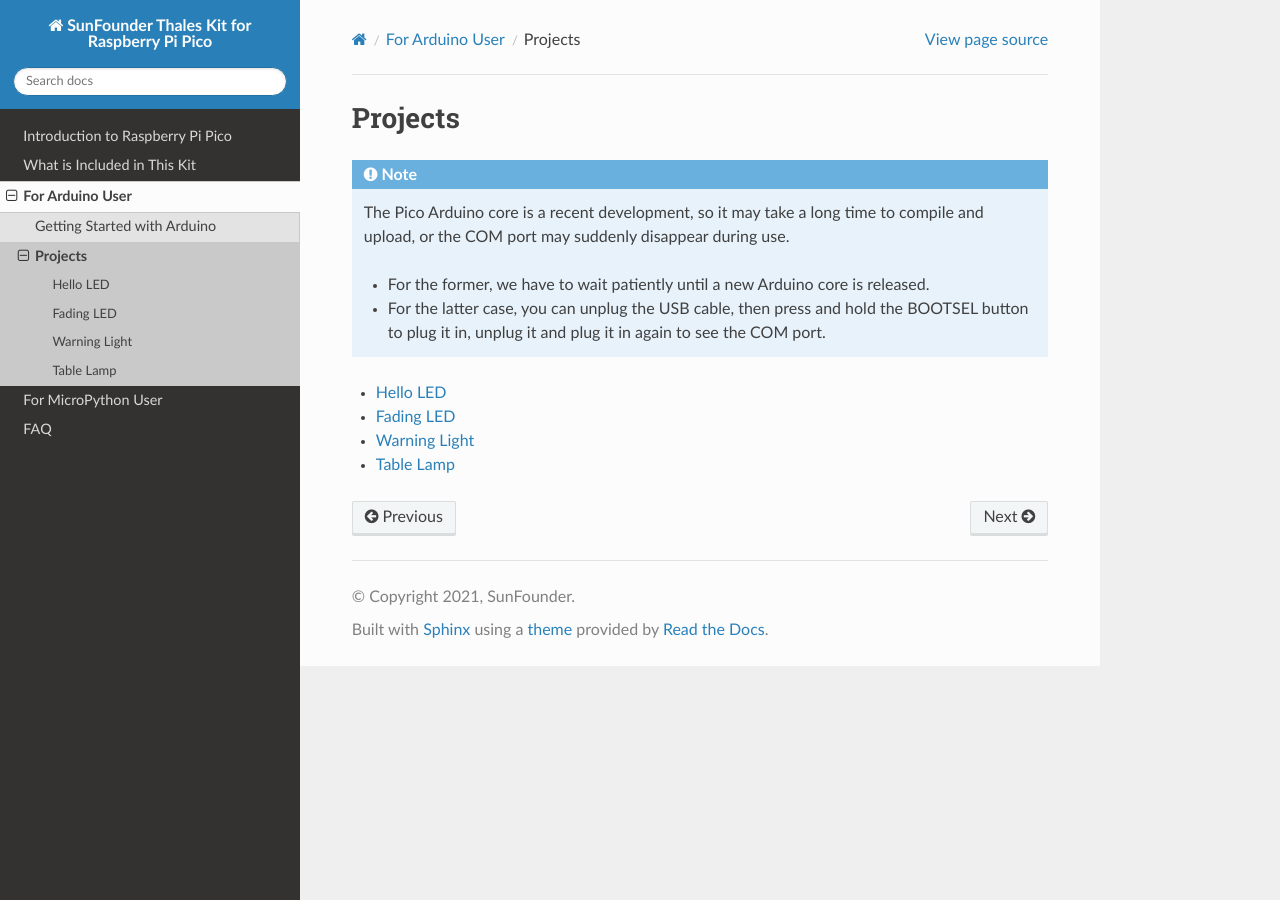
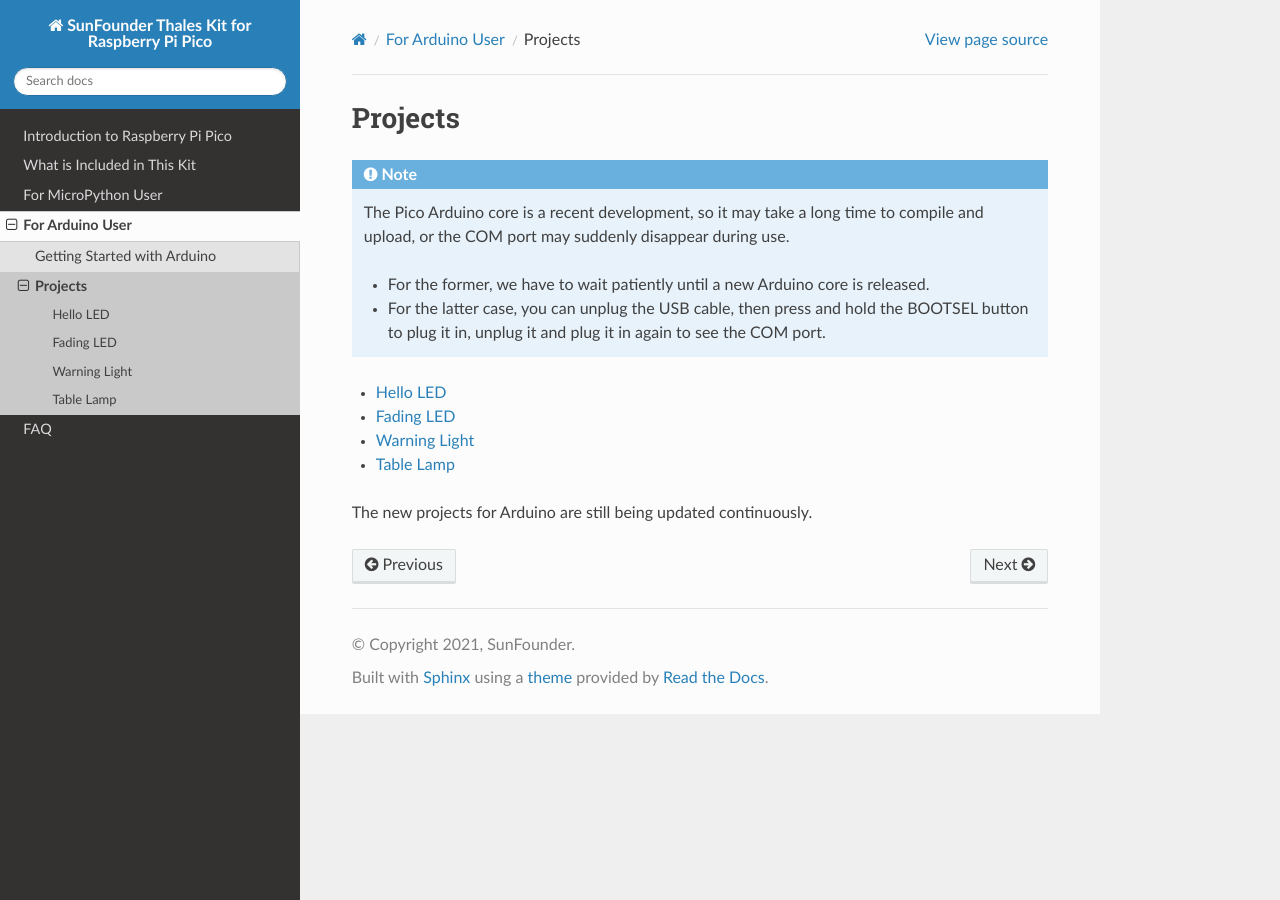
Before and after one commit to sunfounder/thales_kit, a Sphinx documentation site: the page built from docs/source/projects_arduino.rst, in a window 1280 px wide. Built offline with Sphinx 7.4.7 and the Read the Docs theme 2.0.0, drawn with Linux system fonts in a browser that asks for light colours; pages that are not in the unit, such as notebooks, are missing from menus.

Commit message:
add a note

```diff
--- a/docs/source/index.rst
+++ b/docs/source/index.rst
@@ -18,8 +18,8 @@ Here is the Email: cs@sunfounder.com.
 
    introduction_to_raspberry_pi_pico
    What_is_included_in_this_kit
+   for_micropython_user
    for_arduino_user
-   for_micropython_user
    faq
 
 
--- a/docs/source/projects_arduino.rst
+++ b/docs/source/projects_arduino.rst
@@ -15,3 +15,7 @@ Projects
     fading_led_arduino
     warning_light_arduino
     table_lamp_arduino
+
+
+
+The new projects for Arduino are still being updated continuously.
```
